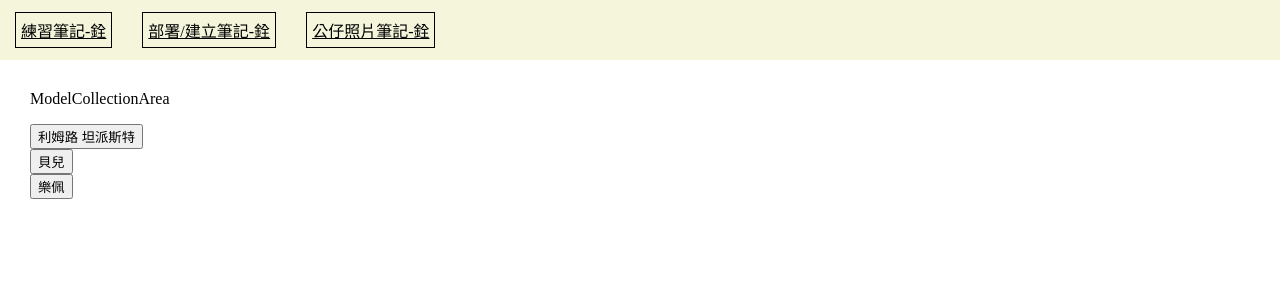
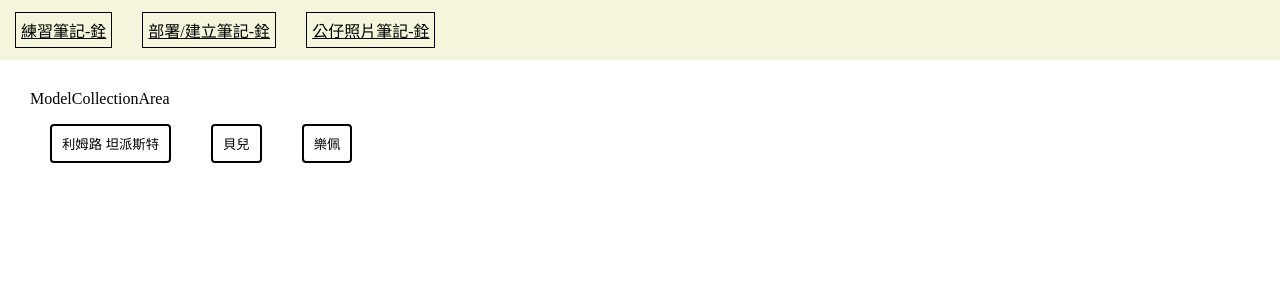
Before and after one commit to yochen1325117/testVueWithCICD, a Nuxt app: page /ModelCollectionArea in a window 1280 px wide. Shown: the top 300 px of the page. Built offline with nearby package versions, Linux system fonts and the light colour scheme.

Commit message:
button block adjustment

```diff
--- a/pages/ModelCollectionArea.vue
+++ b/pages/ModelCollectionArea.vue
@@ -1,13 +1,15 @@
 <template>
   <div class="ModelCollectionArea">
     <p>ModelCollectionArea</p>
-    <div v-for="modelData in modelCollectionImageLinstJson" :key="`changeblock-${modelData.id}`">
-      <button @click="clickModel(modelData.id)">{{ modelData.title }}</button>
+    <div class="change-button-block">
+      <div
+        v-for="modelData in modelCollectionImageLinstJson"
+        :key="`changeblock-${modelData.id}`"
+      >
+        <button @click="clickModel(modelData.id)">{{ modelData.title }}</button>
+      </div>
     </div>
-    <div
-      v-if="seeNow && seeNow.id"
-      class="collection-block"
-    >
+    <div v-if="seeNow && seeNow.id" class="collection-block">
       <p>作品來源: {{ seeNow.Origin }}</p>
       <p>標題: {{ seeNow.title }}</p>
       <p v-if="seeNow.content">內容介紹: {{ seeNow.content }}</p>
@@ -42,7 +44,11 @@
           />
         </div>
       </div>
-      <FlyAwayImageComponent :imageNumber="seeNow.imageNumber" :modelData="seeNow" imageShow="straight" />
+      <FlyAwayImageComponent
+        :imageNumber="seeNow.imageNumber"
+        :modelData="seeNow"
+        imageShow="straight"
+      />
       <div>
         <div
           class="horizontal-image-block--pc"
@@ -83,13 +89,13 @@
 
 <script>
 import modelCollectionImageLinstJson from "@/static/modelCollectionImageLinstJson";
-import FlyAwayImageComponent from '~/components/FlyAwayImageComponent';
+import FlyAwayImageComponent from "~/components/FlyAwayImageComponent";
 
 export default {
   layout: "testNoteLayout",
   name: "ModelCollectionArea",
   components: {
-    FlyAwayImageComponent
+    FlyAwayImageComponent,
   },
   data() {
     return {
@@ -110,10 +116,12 @@ export default {
       this.$data.imageMove = this.$data.imageMove + 1;
     },
     clickModel: function clickModel(modelId) {
-      const modelList = modelCollectionImageLinstJson.filter(modelJsonData => modelJsonData.id === modelId);
+      const modelList = modelCollectionImageLinstJson.filter(
+        (modelJsonData) => modelJsonData.id === modelId
+      );
       this.$data.seeNow = (modelList && modelList[0]) || {};
       this.$data.imageMove = 0;
-    }
+    },
   },
   head() {
     return {
@@ -126,6 +134,17 @@ export default {
 .ModelCollectionArea {
   margin: 30px auto;
   padding: 0 30px;
+  .change-button-block {
+    display: flex;
+    button {
+      margin: 0 20px;
+      border: 2px solid black;
+      border-radius: 4px;
+      color: black;
+      background-color: white;
+      padding: 8px 10px;
+    }
+  }
   .collection-block {
     .straight-image-block--pc {
       @media (max-width: 675px) {
```
